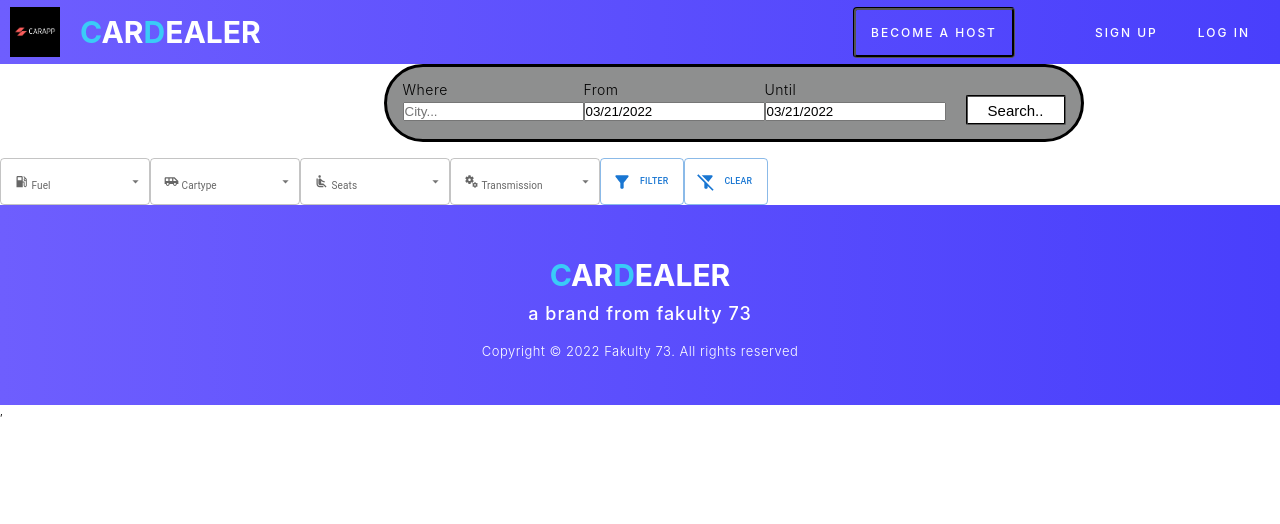
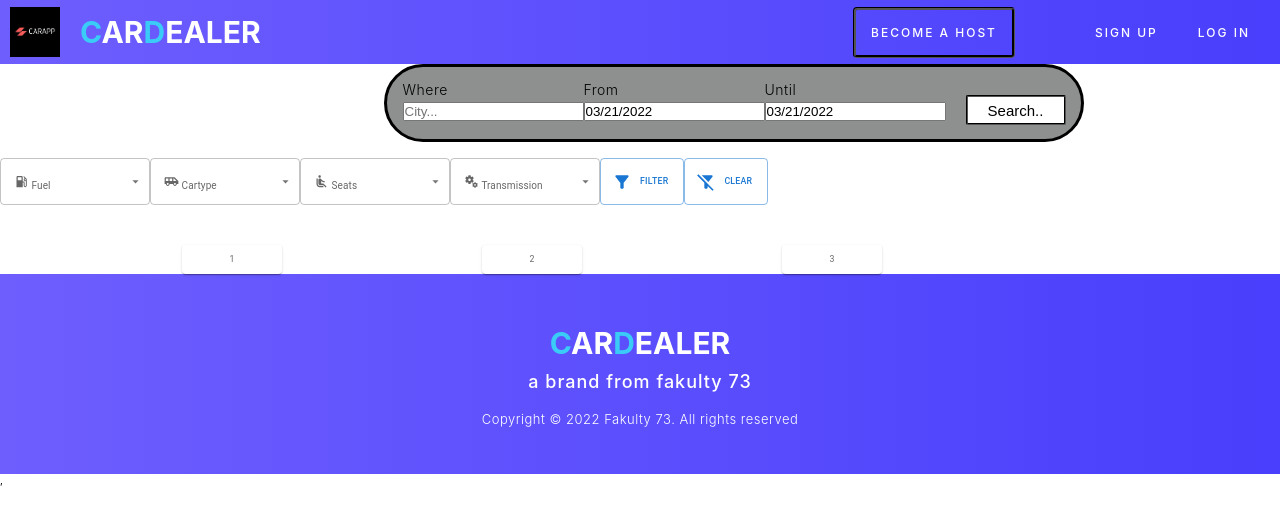
Before and after one commit to MarcelWestp/car-app-frontend, a React (Create React App) app: page /search in a window 1280 px wide. Shown: the top 524 px of the page. Built offline with nearby package versions, Linux system fonts and the light colour scheme.

Commit message:
added gallery

```diff
--- /dev/null
+++ b/src/components/searchpage/gallery/gallery.tsx
@@ -0,0 +1,42 @@
+import React from 'react'
+import Container from '@mui/material/Container';
+import Grid from '@mui/material/Grid';
+import Box from '@mui/material/Box';
+import { styled } from '@mui/material/styles';
+import Paper from '@mui/material/Paper';
+
+const Item = styled(Paper)(({ theme }) => ({
+    backgroundColor: theme.palette.mode === 'dark' ? '#1A2027' : '#fff',
+    ...theme.typography.body2,
+    padding: theme.spacing(1),
+    textAlign: 'center',
+    color: theme.palette.text.secondary,
+}));
+
+function Gallery() {
+    return (
+        <div>
+            <Container sx={{ marginTop: 5}}>
+                <Grid container spacing={2} sx={{ justifyContent: 'center' }}>
+                    <Box sx={{minWidth: 300, maxWidth: 300, marginTop: 2 }}>
+                        <Grid item xs={12} sm={6} md={4} lg={4}>
+                            <Item>1</Item>
+                        </Grid>
+                    </Box>
+                    <Box sx={{minWidth: 300, maxWidth: 300, marginTop: 2 }}>
+                        <Grid item xs={12} sm={6} md={4} lg={4}>
+                            <Item>2</Item>
+                        </Grid>
+                    </Box>
+                    <Box sx={{minWidth: 300, maxWidth: 300, marginTop: 2 }}>
+                        <Grid item xs={12} sm={6} md={4} lg={4}>
+                            <Item>3</Item>
+                        </Grid>
+                    </Box>
+                </Grid>
+            </Container>
+        </div>
+    )
+}
+
+export default Gallery
--- a/src/components/searchpage/searchpage.tsx
+++ b/src/components/searchpage/searchpage.tsx
@@ -1,12 +1,14 @@
 import React from 'react'
 import Searchbar from './searchbar/searchbar'
 import Filtersbar from './filtersbar/filtersbar'
+import Gallery from './gallery/gallery'
 
 const Searchpage = () => {
   return (
     <div>
       <Searchbar />
       <Filtersbar />
+      <Gallery />
     </div>
   )
 }
```
